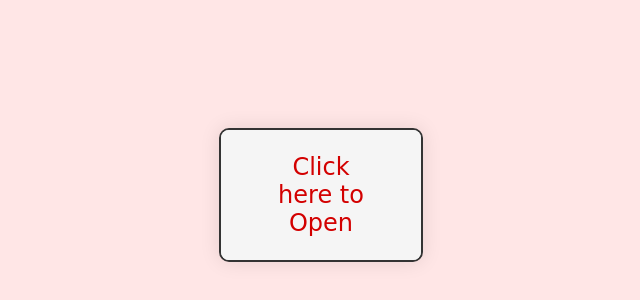
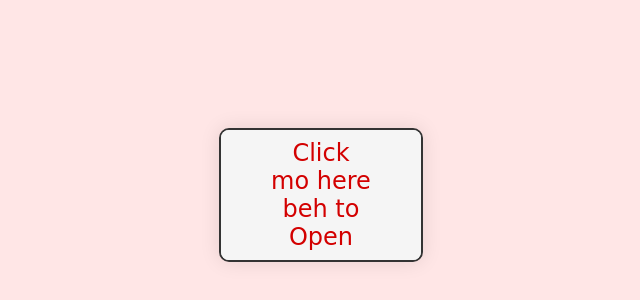
Before and after one commit to GavinTorres09/PERSONAL, a plain HTML site: page index.html in a window 1280 px wide. Shown: the part 220-520 px from the top of the page, without its empty margins (319-959 px from the left). Drawn offline with Linux system fonts and the light colour scheme.

Commit message:
Update index.html

```diff
--- a/index.html
+++ b/index.html
@@ -162,7 +162,7 @@ p {
 <body>
     <div class="envelope-container" onclick="openEnvelope()">
         <!-- Click the envelope message -->
-        <div class="click-message">Click here to Open</div>
+        <div class="click-message">Click mo here beh to Open</div>
 
         <div class="envelope">
             <div class="back">
```
